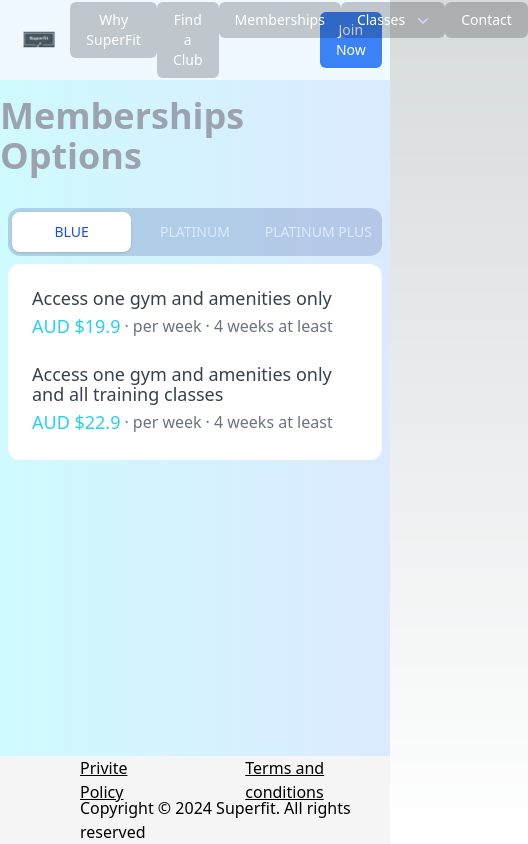
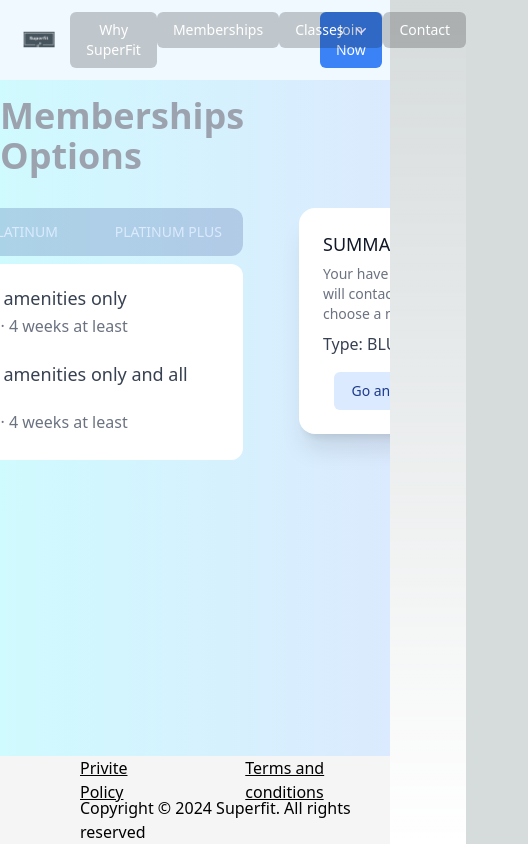
Before and after one commit to silviaxieyy/gareactfinalproject, a Next.js app: page /memberships in a window 390 px wide. Shown: the whole page, 528 px wide, since content can reach past the window. Built offline with nearby package versions, Linux system fonts and the light colour scheme.

Commit message:
Link join now to membership and add summary to membership.

```diff
--- a/components/Comfirm.js
+++ b/components/Comfirm.js
@@ -1,15 +1,18 @@
+import { useRouter } from 'next/router';
 import { Dialog, Transition } from '@headlessui/react'
 import { Fragment, useState } from 'react'
+import Link from 'next/link'
 
-export default function Comfirm() {
-  let [isOpen, setIsOpen] = useState(true)
+export default function Comfirm({isOpen, onClose}) {
+  const router = useRouter();
 
   function closeModal() {
-    setIsOpen(false)
+    onClose();
   }
 
-  function openModal() {
-    setIsOpen(true)
+  const handleChooseMembership = () => {
+    closeModal();
+    router.push("/memberships");
   }
 
   return (
@@ -44,11 +47,12 @@ export default function Comfirm() {
                     as="h3"
                     className="text-lg font-medium leading-6 text-gray-900"
                   >
-                    Payment successful
+                    Join successfully
                   </Dialog.Title>
                   <div className="mt-2">
                     <p className="text-sm text-gray-500">
                       Your have submit an join form, we will contact you soon.
+                      Please choose a membership now.
                     </p>
                     <p></p>
 
@@ -57,11 +61,24 @@ export default function Comfirm() {
                   <div className="mt-4">
                     <button
                       type="button"
-                      className="inline-flex justify-center rounded-md border border-transparent bg-blue-100 px-4 py-2 text-sm font-medium text-blue-900 hover:bg-blue-200 focus:outline-none focus-visible:ring-2 focus-visible:ring-blue-500 focus-visible:ring-offset-2"
-                      onClick={closeModal}
+                      className="inline-flex justify-center rounded-md border border-transparent
+                        bg-blue-100 px-4 py-2 text-sm font-medium text-blue-900 hover:bg-blue-200
+                        focus:outline-none focus-visible:ring-2 focus-visible:ring-blue-500 focus-visible:ring-offset-2"
+                      onClick={handleChooseMembership}
                     >
-                      Got it!
+                      Choose Membership
                     </button>
+                    <Link href='/'>
+                      <button
+                        type="button"
+                        className="inline-flex justify-center rounded-md border border-transparent
+                          bg-blue-100 px-4 py-2 text-sm font-medium text-blue-900 hover:bg-blue-200
+                          focus:outline-none focus-visible:ring-2 focus-visible:ring-blue-500 focus-visible:ring-offset-2"
+                        onClick={closeModal}
+                      >
+                        Cancel
+                      </button>
+                    </Link>
                   </div>
                 </Dialog.Panel>
               </Transition.Child>
--- a/components/MembershipTabs.js
+++ b/components/MembershipTabs.js
@@ -1,22 +1,27 @@
-import { useState } from 'react'
+import { useState, Fragment } from 'react'
 import { Tab } from '@headlessui/react'
+import Link from 'next/link'
 
 function classNames(...classes) {
   return classes.filter(Boolean).join(' ')
 }
 
+
 export default function MembershipTabs() {
-  let [categories] = useState({
+  const [selectedCategory, setSelectedCategory] = useState('BLUE');
+  const [type, setType] = useState({});
+
+  const [categories] = useState({
     BLUE: [
       {
-        id: 1,
+        id: 'Blue-Basic',
         title: 'Access one gym and amenities only',
         price: '$19.9',
         period: "per week",
         starting: '4 weeks at least',
       },
       {
-        id: 2,
+        id: 'Blue-Premium',
         title: 'Access one gym and amenities only and all training classes',
         price: '$22.9',
         period: "per week",
@@ -25,14 +30,14 @@ export default function MembershipTabs() {
     ],
     PLATINUM: [
       {
-        id: 1,
+        id: 'Platnum-Basic',
         title: 'Access three gyms and amenities only',
         price: '$22.9',
         period: "per week",
         starting: '4 weeks at least',
       },
       {
-        id: 2,
+        id: 'Platnum-Premium',
         title: 'Access to statewide gyms and amenities only',
         price: '$26.9',
         period: "per week",
@@ -41,14 +46,14 @@ export default function MembershipTabs() {
     ],
     'PLATINUM PLUS': [
       {
-        id: 1,
+        id: 'Plus-Basic',
         title: 'Access to nationwide gyms and amenities',
         price: '$30.9',
         period: "per week",
         starting: '4 weeks at least',
       },
       {
-        id: 2,
+        id: 'Plus-Ultimate',
         title: 'Access to nationwide gyms and amenities and all traing classes',
         price: '33.9',
         period: "per week",
@@ -57,13 +62,21 @@ export default function MembershipTabs() {
     ],
   })
 
+  const handleCategoryClick = (category, index) => {
+    setSelectedCategory(category)
+    const selecetedType = categories[category][index];
+    setType(selecetedType);
+  }
+
   return (
-    <div className="w-full max-w-md px-2 py-8 sm:px-0">
+    <div className='flex flex-row justify-center'>
+      <div className='flex flex-col mx-5 flex-shrink-0'>
+        <div className="flex flex-col  max-w-md px-1 py-8 sm:px-0">
           <Tab.Group>
             <Tab.List className="flex space-x-1 rounded-xl bg-blue-900/20 p-1">
-          {Object.keys(categories).map((category) => (
+              {Object.keys(categories).map((category, index) => (
                 <Tab
-              key={category}
+                  key={index}
                   className={({ selected }) =>
                     classNames(
                       'w-full rounded-lg py-2.5 text-sm font-medium leading-5',
@@ -73,6 +86,7 @@ export default function MembershipTabs() {
                         : 'text-blue-100 hover:bg-white/[0.12] hover:text-white'
                     )
                   }
+                  onClick={(index) => handleCategoryClick(category, index)}
                 >
                   {category}
                 </Tab>
@@ -120,5 +134,51 @@ export default function MembershipTabs() {
             </Tab.Panels>
           </Tab.Group>
         </div>
+      </div>
+      <div className='flex flex-col mx-5 flex-shrink-0'>
+        <div className="flex flex-col w-72 h-full max-w-md px-1 py-8 mx-2 sm:px-0">
+            <div className="w-full max-w-md transform mx-auto
+              overflow-hidden rounded-2xl bg-white p-6 text-left align-middle
+              shadow-xl transition-all">
+              <p
+                as="h3"
+                className="text-lg font-medium leading-6 text-gray-900"
+              >
+                SUMMARY
+              </p>
+              <div className="mt-2">
+                <p className="text-sm text-gray-500">
+                  Your have submit an join form, we will contact you soon.
+                  Please choose a membership now.
+                </p>
+                <p className='text-gray-700 mt-2'>Type:  {selectedCategory}</p>
+              </div>
+              <div className="flex flex-row mt-4">
+                <button
+                  type="button"
+                  className="inline-flex justify-between rounded-md border border-transparent
+                    bg-blue-100 px-4 py-2 mx-auto text-sm font-medium text-blue-900 hover:bg-blue-200
+                    focus:outline-none focus-visible:ring-2 focus-visible:ring-blue-500 focus-visible:ring-offset-2"
+      /*                         onClick={handlePayment} */
+                >
+                  Go and Pay
+                </button>
+                <Link
+                  className='mx-auto'
+                  href='/'>
+                  <button
+                    type="button"
+                    className="inline-flex justify-center rounded-md border border-transparent
+                      bg-blue-100 px-4 py-2 text-sm font-medium text-blue-900 hover:bg-blue-200
+                      focus:outline-none focus-visible:ring-2 focus-visible:ring-blue-500 focus-visible:ring-offset-2"
+                  >
+                    Cancel
+                  </button>
+                </Link>
+              </div>
+              </div>
+        </div>
+      </div>
+    </div>
   )
 }
--- a/components/Navbar.js
+++ b/components/Navbar.js
@@ -28,7 +28,7 @@ export default function Navbar() {
             </div>
           </Menu>
           </div>
-          <div className="w-50 mx-auto">
+{/*           <div className="w-50 mx-auto">
             <Menu as="div" className="relative inline-block text-left mx-50">
               <div>
                 <Menu.Button className="inline-flex w-full justify-center rounded-md
@@ -42,7 +42,7 @@ export default function Navbar() {
                 </Menu.Button>
               </div>
             </Menu>
-          </div>
+          </div> */}
           <div className="w-50 mx-auto">
             <Menu as="div" className="relative inline-block text-left mx-50">
               <div>
@@ -174,7 +174,7 @@ export default function Navbar() {
                 bg-black/20 px-4 py-2 text-sm font-medium text-white hover:bg-black/30
                 focus:outline-none focus-visible:ring-2 focus-visible:ring-white/75"
             >
-              <Link href="/join-now1">
+              <Link href="/join-now">
                 Join Now
               </Link>
             </button>
--- a/pages/classes/timetable/index.js
+++ b/pages/classes/timetable/index.js
@@ -1,8 +1,10 @@
-import React from 'react'
+import { useState } from 'react'
 import DashboardLayout from '../../../components/Layout'
 import TimetableTab from '../../../components/TimetableTab'
 
+
 const Timetable = () => {
+
   return (
     <div>
       <DashboardLayout>
--- a/pages/join-now1/index.js
+++ b/pages/join-now/index.js
@@ -1,5 +1,4 @@
 import React, { useEffect, useState, useRef } from 'react';
-import {NextResponse} from "next/server"
 import { useForm } from 'react-hook-form';
 import DashboardLayout from '../../components/Layout';
 import Comfirm from '../../components/Comfirm';
@@ -15,7 +14,7 @@ const JoinNowForm = () => {
 
   const form = useRef();
 
-  const [iscomfirmOpen, setIsComfirmOpen] = useState(false)
+  const [isComfirmOpen, setIsComfirmOpen] = useState(false)
   const [formData, setFormData] = useState(null)
 
 
@@ -29,11 +28,10 @@ const JoinNowForm = () => {
 
     emailjs.sendForm('service_1sf9wj1', 'template_l46463y', form.current, 'Rl-c-JtkBhUn5hgG_')
       .then((result) => {
+
         reset();
-        return <p>We have sent you an email. Thanks for join us!</p>;
-        setIsComfirmOpen(false);
       }, (error) => {
-        return <p>There is an error on sending a email!</p>;
+        return <p>There is an error on sending an email!</p>;
       });
   }
 
@@ -102,6 +100,7 @@ const JoinNowForm = () => {
                     Card Type
                 </label>
                 <select id="card-type" {...register("card_type", { required: true })}>
+                  <option value="weekly">Weekly</option>
                   <option value="Monthly">Monthly</option>
                   <option value="Annually">Anually</option>
                 </select>
@@ -117,14 +116,11 @@ const JoinNowForm = () => {
             </form>
           </div>
         </div>
-
-        {iscomfirmOpen &&
-          <Comfirm
-          isOpen={iscomfirmOpen}
-          onClose={() => setIsComfirmOpen(false)}
-          formData={formData}
-        />
-        }
+        <Comfirm
+        isOpen={isComfirmOpen}
+        onClose={() => setIsComfirmOpen(false)}
+        formData={formData}
+      />
 
 
       </DashboardLayout>
--- a/pages/memberships/index.js
+++ b/pages/memberships/index.js
@@ -6,11 +6,13 @@ const Memberships = () => {
   return (
     <div>
       <DashboardLayout>
-        <div className='flex flex-col items-center'>
-          <div className='mt-4 mb-0'>
-            <h1 className='font-russo-one text-4xl font-bold text-gray-400'>Memberships Options</h1>
+        <div className='flex flex-row'>
+          <div className='flex flex-col items-center w-full'>
+            <div className='mt-4 mb-0'>
+              <h1 className='font-russo-one text-4xl font-bold text-gray-400'>Memberships Options</h1>
+            </div>
+            <MembershipTabs />
           </div>
-          <MembershipTabs />
         </div>
       </DashboardLayout>
     </div>
```
Also changed, not shown: components/TimetableTab.js (+41 -15 lines). Lines whose indentation alone changed are shown as unchanged.
